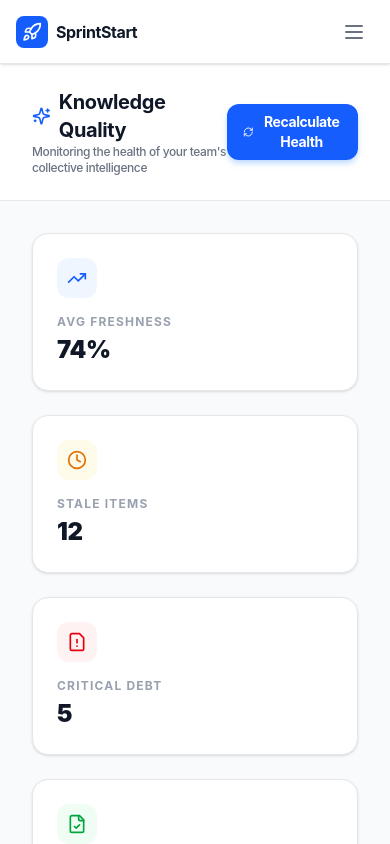
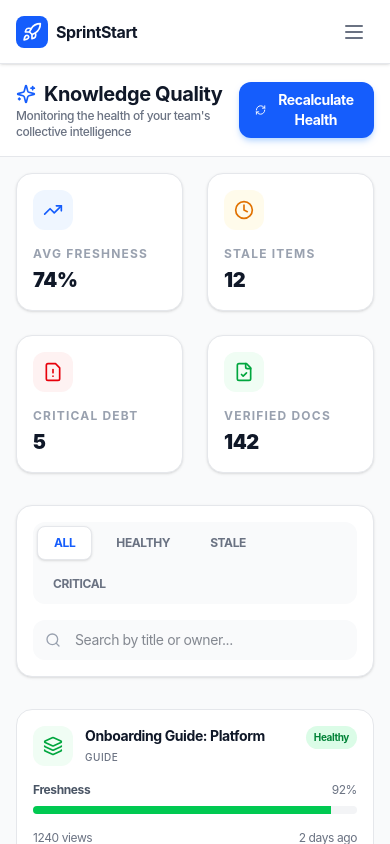
Before and after one commit to SprintStartProject/sprintstart-frontend, a React (Vite) app: page /knowledge-quality in a window 390 px wide. Built offline with nearby package versions, Linux system fonts and the light colour scheme.

Commit message:
knowledge quality, mobile view
turnt table into widgets for mobile view

```diff
--- a/src/app/screens/KnowledgeQuality/KnowledgeQuality.tsx
+++ b/src/app/screens/KnowledgeQuality/KnowledgeQuality.tsx
@@ -84,7 +84,7 @@ export default function KnowledgeQuality() {
 
   return (
     <div className="flex flex-col h-full bg-gray-50 dark:bg-gray-950 overflow-y-auto">
-      <header className="px-8 py-6 bg-white dark:bg-gray-900 border-b border-gray-200 dark:border-gray-800 sticky top-0 z-10">
+      <header className="px-4 sm:px-6 lg:px-8 py-4 sm:py-6 bg-white dark:bg-gray-900 border-b border-gray-200 dark:border-gray-800 sticky top-0 z-10">
         <div className="flex items-center justify-between">
           <div>
             <h1 className="text-xl font-bold text-gray-900 dark:text-white flex items-center gap-2">
@@ -102,9 +102,9 @@ export default function KnowledgeQuality() {
         </div>
       </header>
 
-      <main className="p-8 max-w-7xl mx-auto w-full space-y-8">
+      <main className="p-4 sm:p-6 lg:p-8 max-w-7xl mx-auto w-full space-y-8">
         {/* Health Overview Cards */}
-        <div className="grid grid-cols-1 md:grid-cols-4 gap-6">
+        <div className="grid grid-cols-2 lg:grid-cols-4 gap-6">
           {[
             {
               label: 'Avg Freshness',
@@ -140,7 +140,7 @@ export default function KnowledgeQuality() {
               initial={{ opacity: 0, y: 20 }}
               animate={{ opacity: 1, y: 0 }}
               transition={{ delay: i * 0.1 }}
-              className="bg-white dark:bg-gray-900 p-6 rounded-2xl border border-gray-200 dark:border-gray-800 shadow-sm"
+              className="bg-white dark:bg-gray-900 p-4 sm:p-6 rounded-2xl border border-gray-200 dark:border-gray-800 shadow-sm"
             >
               <div
                 className={`w-10 h-10 ${stat.bg} ${stat.color} rounded-xl flex items-center justify-center mb-4`}
@@ -150,23 +150,22 @@ export default function KnowledgeQuality() {
               <p className="text-xs font-bold text-gray-400 uppercase tracking-widest">
                 {stat.label}
               </p>
-              <p className="text-2xl font-black text-gray-900 dark:text-white mt-1">{stat.value}</p>
+              <p className="text-xl sm:text-2xl font-black text-gray-900 dark:text-white mt-1">{stat.value}</p>
             </motion.div>
           ))}
         </div>
 
         {/* Filters and Search */}
-        <div className="flex flex-col md:flex-row gap-4 items-center justify-between bg-white dark:bg-gray-900 p-4 rounded-2xl border border-gray-200 dark:border-gray-800 shadow-sm">
-          <div className="flex gap-2 p-1 bg-gray-50 dark:bg-gray-800 rounded-xl">
+        <div className="flex flex-col lg:flex-row gap-4 lg:items-center justify-between bg-white dark:bg-gray-900 p-4 rounded-2xl border border-gray-200 dark:border-gray-800 shadow-sm">
+          <div className="flex flex-wrap gap-2 p-1 bg-gray-50 dark:bg-gray-800 rounded-xl">
             {['all', 'Healthy', 'Stale', 'Critical'].map((f) => (
               <button
                 key={f}
                 onClick={() => setFilter(f as typeof filter)}
-                className={`px-4 py-2 rounded-lg text-xs font-bold transition-all ${
-                  filter === f
+                className={`px-4 py-2 rounded-lg text-xs font-bold transition-all ${filter === f
                     ? 'bg-white dark:bg-gray-700 text-blue-600 shadow-sm border border-gray-200 dark:border-gray-600'
                     : 'text-gray-500 hover:text-gray-700 dark:hover:text-gray-300'
-                }`}
+                  }`}
               >
                 {f.toUpperCase()}
               </button>
@@ -182,8 +181,108 @@ export default function KnowledgeQuality() {
           </div>
         </div>
 
-        {/* Content Table */}
-        <div className="bg-white dark:bg-gray-900 border border-gray-200 dark:border-gray-800 rounded-2xl overflow-hidden shadow-sm">
+
+        {/* MOBILE CARDS */}
+        <div className="md:hidden space-y-4">
+          {filteredContent.map((item) => (
+            <div
+              key={item.id}
+              className="bg-white dark:bg-gray-900 border border-gray-200 dark:border-gray-800 rounded-2xl p-4"
+            >
+              {/* TOP */}
+              <div className="flex items-start justify-between gap-3">
+                <div className="flex items-start gap-3 min-w-0">
+                  <div
+                    className={`w-10 h-10 rounded-xl flex items-center justify-center shrink-0 ${item.status === 'Healthy'
+                        ? 'bg-green-50 dark:bg-green-900/20 text-green-600'
+                        : item.status === 'Stale'
+                          ? 'bg-amber-50 dark:bg-amber-900/20 text-amber-600'
+                          : 'bg-red-50 dark:bg-red-900/20 text-red-600'
+                      }`}
+                  >
+                    <Layers className="w-5 h-5" />
+                  </div>
+
+                  <div className="min-w-0">
+                    <p className="text-sm font-bold text-gray-900 dark:text-white">
+                      {item.title}
+                    </p>
+
+                    <p className="text-[10px] font-medium text-gray-500 uppercase tracking-wider mt-1">
+                      {item.type}
+                    </p>
+                  </div>
+                </div>
+
+                <div
+                  className={`text-[10px] px-2 py-1 rounded-full font-bold shrink-0 ${item.status === 'Healthy'
+                      ? 'bg-green-100 text-green-700 dark:bg-green-900/20 dark:text-green-400'
+                      : item.status === 'Stale'
+                        ? 'bg-amber-100 text-amber-700 dark:bg-amber-900/20 dark:text-amber-400'
+                        : 'bg-red-100 text-red-700 dark:bg-red-900/20 dark:text-red-400'
+                    }`}
+                >
+                  {item.status}
+                </div>
+              </div>
+
+              {/* PROGRESS */}
+              <div className="mt-4">
+                <div className="flex items-center justify-between mb-2">
+                  <span className="text-xs font-bold text-gray-600 dark:text-gray-300">
+                    Freshness
+                  </span>
+
+                  <span className="text-xs text-gray-500">
+                    {item.freshness}%
+                  </span>
+                </div>
+
+                <div className="h-2 bg-gray-100 dark:bg-gray-800 rounded-full overflow-hidden">
+                  <div
+                    style={{ width: `${item.freshness}%` }}
+                    className={`h-full ${item.freshness > 80
+                        ? 'bg-green-500'
+                        : item.freshness > 50
+                          ? 'bg-amber-500'
+                          : 'bg-red-500'
+                      }`}
+                  />
+                </div>
+              </div>
+
+              {/* META */}
+              <div className="flex items-center justify-between mt-4 text-xs text-gray-500 dark:text-gray-400">
+                <span>{item.views} views</span>
+                <span>{item.lastUpdated}</span>
+              </div>
+
+              {/* OWNER + ACTION */}
+              <div className="flex items-center justify-between mt-4">
+                <div className="flex items-center gap-2">
+                  <div className="w-7 h-7 rounded-full bg-blue-100 dark:bg-blue-900 flex items-center justify-center text-[9px] font-bold text-blue-600">
+                    {item.owner
+                      .split(' ')
+                      .map((n) => n[0])
+                      .join('')}
+                  </div>
+
+                  <span className="text-xs font-medium text-gray-700 dark:text-gray-300">
+                    {item.owner}
+                  </span>
+                </div>
+
+                <button className="px-3 py-2 rounded-lg bg-gray-100 dark:bg-gray-800 text-xs font-bold">
+                  Update
+                </button>
+              </div>
+            </div>
+          ))}
+        </div>
+
+
+        {/* DESKTOP TABLE */}
+        <div className="hidden md:block bg-white dark:bg-gray-900 border border-gray-200 dark:border-gray-800 rounded-2xl overflow-hidden shadow-sm">
           <table className="w-full text-left border-collapse">
             <thead>
               <tr className="border-b border-gray-200 dark:border-gray-800 bg-gray-50/50 dark:bg-gray-800/50">
@@ -213,13 +312,12 @@ export default function KnowledgeQuality() {
                   <td className="px-6 py-5">
                     <div className="flex items-center gap-3">
                       <div
-                        className={`w-10 h-10 rounded-lg flex items-center justify-center ${
-                          item.status === 'Healthy'
+                        className={`w-10 h-10 rounded-lg flex items-center justify-center ${item.status === 'Healthy'
                             ? 'bg-green-50 dark:bg-green-900/20 text-green-600'
                             : item.status === 'Stale'
                               ? 'bg-amber-50 dark:bg-amber-900/20 text-amber-600'
                               : 'bg-red-50 dark:bg-red-900/20 text-red-600'
-                        }`}
+                          }`}
                       >
                         <Layers className="w-5 h-5" />
                       </div>
@@ -237,13 +335,12 @@ export default function KnowledgeQuality() {
                     <div className="w-full max-w-[120px]">
                       <div className="flex items-center justify-between mb-1.5">
                         <span
-                          className={`text-[10px] font-bold ${
-                            item.freshness > 80
+                          className={`text-[10px] font-bold ${item.freshness > 80
                               ? 'text-green-600'
                               : item.freshness > 50
                                 ? 'text-amber-600'
                                 : 'text-red-600'
-                          }`}
+                            }`}
                         >
                           {item.freshness}%
                         </span>
@@ -255,13 +352,12 @@ export default function KnowledgeQuality() {
                         <motion.div
                           initial={{ width: 0 }}
                           animate={{ width: `${item.freshness}%` }}
-                          className={`h-full ${
-                            item.freshness > 80
+                          className={`h-full ${item.freshness > 80
                               ? 'bg-green-500'
                               : item.freshness > 50
                                 ? 'bg-amber-500'
                                 : 'bg-red-500'
-                          }`}
+                            }`}
                         />
                       </div>
                     </div>
```
